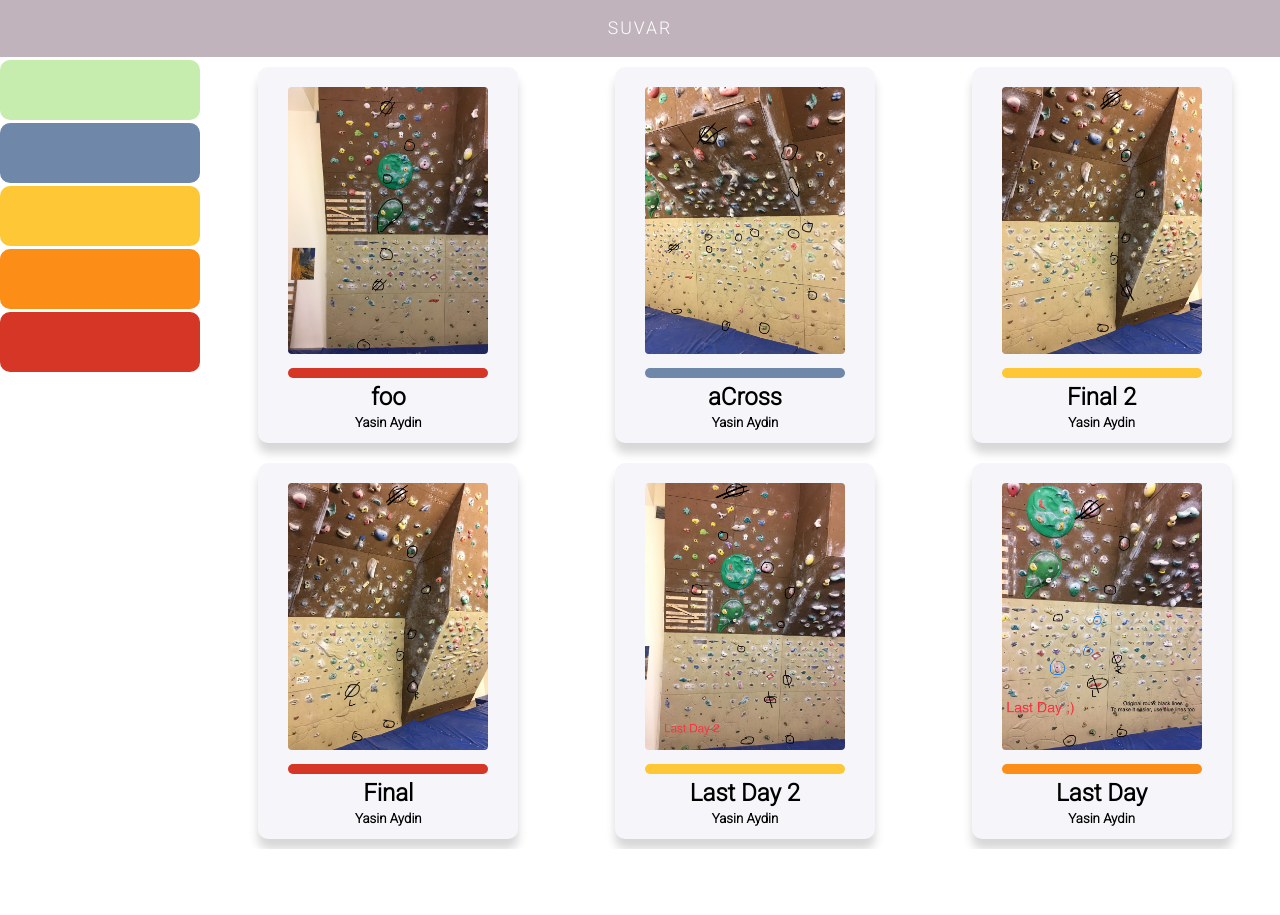
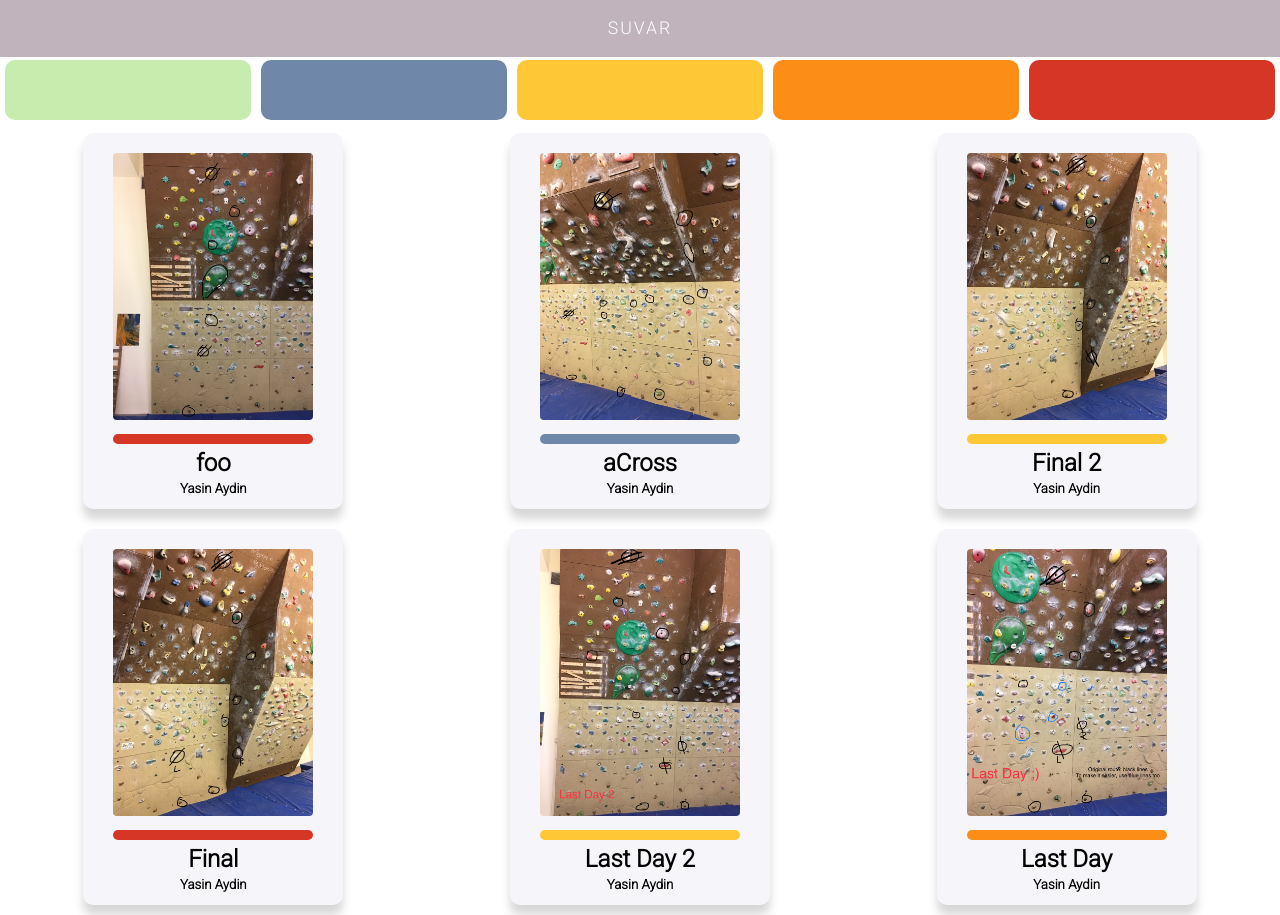
Before and after one commit to berkeatac/suvar, a React (Create React App) app: page / in a window 1280 px wide. Before the commit the page ends 849 px from the top, so only its background shows below. Built offline with nearby package versions, Linux system fonts and the light colour scheme.

Commit message:
change filter position

```diff
--- a/src/components/App.css
+++ b/src/components/App.css
@@ -6,18 +6,12 @@
 
 .sidebar {
   display: flex;
-  flex-direction: column;
-}
-
-.sidebar-element {
-  display: block;
-  height: 100px;
-  background-color: aquamarine;
-  border: 5px solid red;
+  flex-direction: row;
+  justify-content: space-between;
 }
 
 .cards-content-wrapper {
-  grid-column: 2 / 3;
+  grid-column: 1 / 3;
 }
 
 .cards-content {
--- a/src/components/App.js
+++ b/src/components/App.js
@@ -42,7 +42,6 @@ const App = () => {
       <div>
         <Header></Header>
       </div>
-      <div className="wrapper">
       <div className="sidebar">
         <FilterItem
           color="green"
@@ -70,6 +69,7 @@ const App = () => {
           handleGradeChange={handleGradeChange}
         />
       </div>
+      <div className="wrapper">
         <div className="cards-content-wrapper">
           <div className="cards-content">{renderCards(images)}</div>
         </div>
--- a/src/components/FilterItem/FilterItem.css
+++ b/src/components/FilterItem/FilterItem.css
@@ -1,9 +1,7 @@
 .filter-item {
-  display: flex;
   height: 50px;
+  width: 500px;
   border: 5px solid;
   border-radius: 10px;
-  margin-top: 3px;
-  justify-content: center;
-  align-items: center;
+  margin: 3px 5px;
 }
--- a/src/components/FilterItem/FilterItem.js
+++ b/src/components/FilterItem/FilterItem.js
@@ -12,9 +12,7 @@ const FilterItem = (props) => {
         opacity: `${props.selected ? 1 : 0.4}`,
       }}
       onClick={() => props.handleGradeChange(props.color)}
-    >
-      {/* <h3>{props.color}</h3> */}
-    </div>
+    ></div>
   );
 };
 
```
Lines whose indentation alone changed are shown as unchanged.
